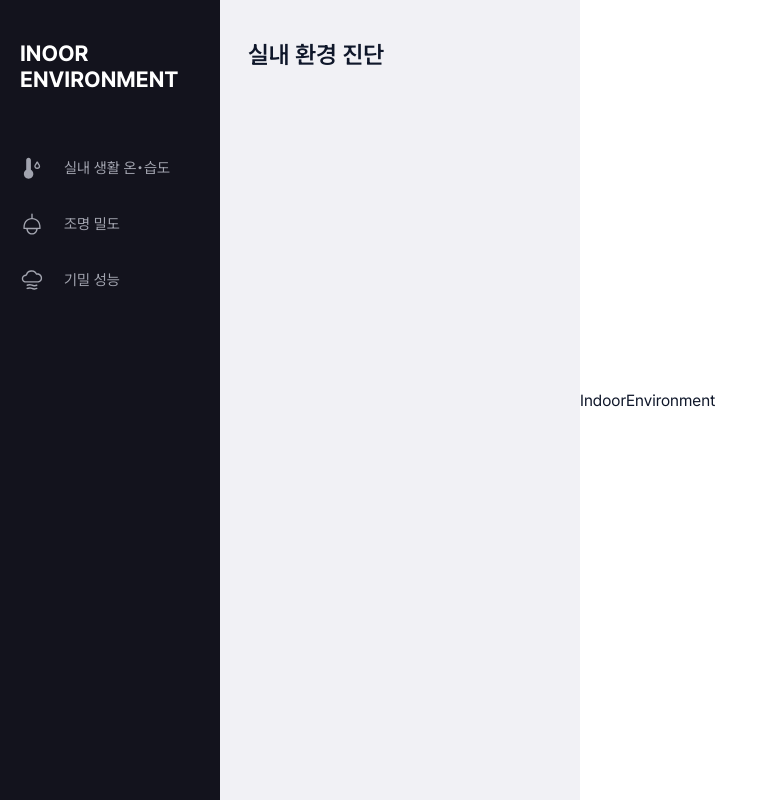
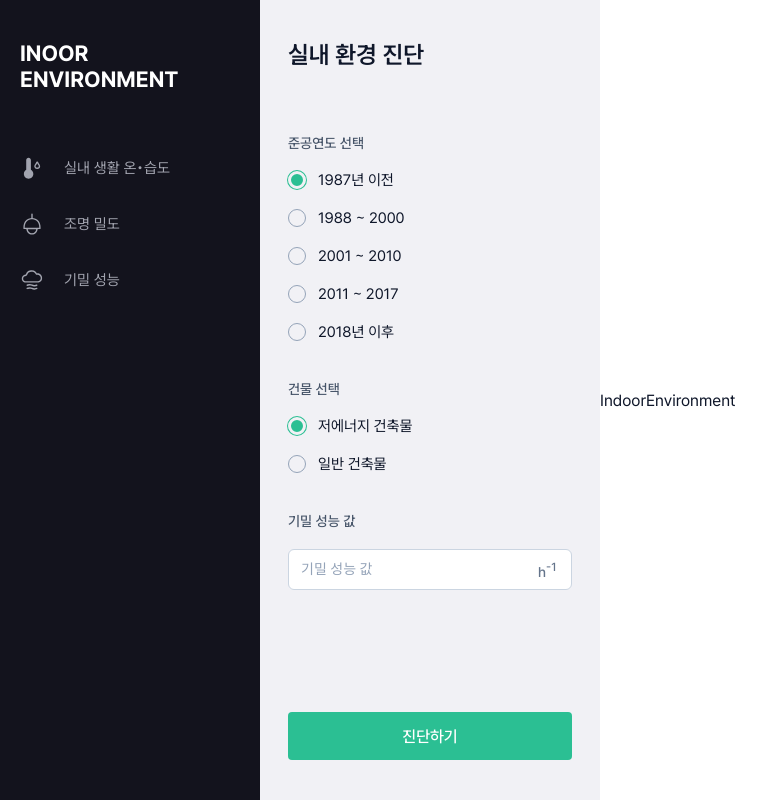
Before and after one commit to gparkkii/indoor_environment, a Next.js app: page / in a window 1280 px wide. Shown: the whole page, without its empty margins (0-777 px from the left). Built offline with nearby package versions, Linux system fonts and the light colour scheme.

Commit message:
add drawer

```diff
--- /dev/null
+++ b/src/app/(main)/_components/Button/Button.module.css
@@ -0,0 +1,12 @@
+.button {
+    display: flex;
+    align-items: center;
+    justify-content: center;
+    width: 100%;
+    height: 48px;
+    border-radius: 4px;
+    background-color: var(--color-primary);
+    font-size: 16px;
+    font-weight: 500;
+    color: var(--color-white);
+}
--- /dev/null
+++ b/src/app/(main)/_components/Button/Button.tsx
@@ -0,0 +1,10 @@
+import React from 'react';
+import styles from './Button.module.css';
+
+interface ButtonProps extends React.ButtonHTMLAttributes<HTMLButtonElement> {
+    children: React.ReactNode;
+}
+
+export default function Button({ children }: ButtonProps) {
+    return <button className={styles.button}>{children}</button>;
+}
--- a/src/app/(main)/_components/Drawer/Drawer.module.css
+++ b/src/app/(main)/_components/Drawer/Drawer.module.css
@@ -1,5 +1,10 @@
 .layout {
-    min-width: 360px;
+    display: flex;
+    flex-direction: column;
+    align-items: flex-start;
+    justify-content: flex-start;
+    gap: 60px;
+    min-width: 340px;
     height: 100vh;
     padding: 40px 28px;
     background-color: var(--color-bg);
@@ -10,7 +15,7 @@
     flex-direction: column;
     align-items: flex-start;
     justify-content: flex-start;
-    gap: 8px;
+    gap: 6px;
 }
 
 .header {
@@ -21,5 +26,37 @@
 .subheader {
     font-size: 20px;
     font-weight: 500;
+    color: var(--bluegray-700);
+}
+
+/* form */
+.form {
+    display: flex;
+    flex-direction: column;
+    align-items: flex-start;
+    justify-content: space-between;
+    width: 100%;
+    height: 100%;
+}
+
+.form > div:first-child {
+    display: flex;
+    flex-direction: column;
+    align-items: flex-start;
+    justify-content: flex-start;
+    width: 100%;
+    gap: 40px;
+}
+
+.inputbox {
+    display: flex;
+    flex-direction: column;
+    width: 100%;
+    gap: 20px;
+}
+
+.inputbox > label {
+    font-size: 14px;
+    font-weight: 500;
     color: var(--bluegray-600);
 }
--- a/src/app/(main)/_components/Drawer/Drawer.tsx
+++ b/src/app/(main)/_components/Drawer/Drawer.tsx
@@ -1,12 +1,42 @@
 'use client';
 
-import React from 'react';
+import React, { useCallback, useState } from 'react';
 import styles from './Drawer.module.css';
 import { MENU } from '@/constants/menu';
 import { useSelectedLayoutSegment } from 'next/navigation';
+import Radio from '../Radio/Radio';
+import TextInput from '../TextInput/TextInput';
+import Button from '../Button/Button';
+
+const COMPLETION_OPTION = [
+    { label: '1987년 이전', value: 1 },
+    { label: '1988 ~ 2000', value: 2 },
+    { label: '2001 ~ 2010', value: 3 },
+    { label: '2011 ~ 2017', value: 4 },
+    { label: '2018년 이후', value: 5 },
+];
+
+const BUILDING_OPTION = [
+    { label: '저에너지 건축물', value: 1 },
+    { label: '일반 건축물', value: 2 },
+];
 
 export default function Drawer() {
     const segment = useSelectedLayoutSegment();
+
+    const [year, setYear] = useState(1);
+    const [building, setBuilding] = useState(1);
+    const [airtight, setAirtight] = useState('');
+
+    const handleSubmit = useCallback(
+        (e: React.FormEvent<HTMLFormElement>) => {
+            e.preventDefault();
+            // TODO: API 요청
+            console.log(year, building, airtight);
+        },
+        [year, building, airtight]
+    );
+
     return (
         <div className={styles.layout}>
             <div className={styles.headerbox}>
@@ -15,6 +45,43 @@ export default function Drawer() {
                     {MENU.find(({ href }) => href === segment)?.title}
                 </div>
             </div>
+            <form className={styles.form} onSubmit={handleSubmit}>
+                <div>
+                    <div className={styles.inputbox}>
+                        <label>준공연도 선택</label>
+                        <Radio
+                            checked={year}
+                            option={COMPLETION_OPTION}
+                            onChange={(e) => setYear(Number(e.target.value))}
+                        />
+                    </div>
+                    <div className={styles.inputbox}>
+                        <label>건물 선택</label>
+                        <Radio
+                            checked={building}
+                            option={BUILDING_OPTION}
+                            onChange={(e) =>
+                                setBuilding(Number(e.target.value))
+                            }
+                        />
+                    </div>
+                    <div className={styles.inputbox}>
+                        <label>기밀 성능 값</label>
+                        <TextInput
+                            placeholder="기밀 성능 값"
+                            type="number"
+                            value={airtight}
+                            onChange={(e) => setAirtight(e.target.value)}
+                            unit={
+                                <p>
+                                    h<sup>-1</sup>
+                                </p>
+                            }
+                        />
+                    </div>
+                </div>
+                <Button type="submit">진단하기</Button>
+            </form>
         </div>
     );
 }
--- a/src/app/(main)/_components/Nav/Nav.module.css
+++ b/src/app/(main)/_components/Nav/Nav.module.css
@@ -4,7 +4,7 @@
     align-items: flex-start;
     justify-content: flex-start;
     min-width: 64px;
-    max-width: 220px;
+    max-width: 260px;
     height: 100vh;
     padding: 40px 0px;
     background-color: var(--color-dark);
--- /dev/null
+++ b/src/app/(main)/_components/Radio/Radio.module.css
@@ -0,0 +1,66 @@
+.radiobox {
+    display: flex;
+    flex-direction: column;
+    gap: 20px;
+}
+
+.radiobox > label {
+    position: relative;
+	display: flex;
+    flex-direction: row;
+	align-items: center;
+	gap: 12px;
+	cursor: pointer;
+    font-size: 15px;
+    text-align: left;
+    color: var(--bluegray-400);
+}
+
+.radiobox input[type=radio] {
+    -webkit-appearance: none;
+    -moz-appearance: none;
+    appearance: none;
+    width: 18px;
+    height: 18px;
+    margin: 0px;
+    border: 1px solid var(--bluegray-400);
+    border-radius: 50%;
+    outline: none;
+    cursor: pointer;
+}
+
+.radiobox > label:hover > input[type=radio]:not(:checked) {
+    border: 1px solid var(--bluegray-500);
+}
+
+.radiobox > label:hover > input[type=radio]:not(:checked):before {
+    position: absolute;
+    content: '';
+    width: 32px;
+    height: 32px;
+    top: -7px;
+    left: -7px;
+    background-color: #cbd5e13e;
+    border-radius: 100px;
+    z-index: 1;
+}
+
+
+.radiobox > label:hover > input[type=radio]:checked:before {
+    position: absolute;
+    content: '';
+    width: 32px;
+    height: 32px;
+    top: -7px;
+    left: -7px;
+    background-color: rgb(0,197,115,0.1);
+    border-radius: 100px;
+    z-index: 1;
+}
+
+
+.radiobox input[type='radio']:checked {
+    background-color: var(--color-primary);
+    border: 3px solid var(--color-bg);
+    box-shadow: 0 0 0 1px var(--color-primary);
+}
--- /dev/null
+++ b/src/app/(main)/_components/Radio/Radio.tsx
@@ -0,0 +1,27 @@
+import React from 'react';
+import styles from './Radio.module.css';
+
+interface RadioProps {
+    checked: string | number;
+    option: { label: string; value: string | number }[];
+    onChange: (e: React.ChangeEvent<HTMLInputElement>) => void;
+}
+
+export default function Radio({ option, checked, onChange }: RadioProps) {
+    return (
+        <fieldset className={styles.radiobox}>
+            {option.map(({ label, value }) => (
+                <label key={value}>
+                    <input
+                        type="radio"
+                        id={value.toString()}
+                        value={value}
+                        checked={checked === value}
+                        onChange={onChange}
+                    />
+                    <span>{label}</span>
+                </label>
+            ))}
+        </fieldset>
+    );
+}
--- /dev/null
+++ b/src/app/(main)/_components/TextInput/TextInput.module.css
@@ -0,0 +1,35 @@
+.inputbox {
+    position: relative;
+    display: inline-flex;
+    align-items: center;
+    justify-content: flex-start;
+    width: 100%;
+}
+
+.inputbox > input {
+    width: 100%;
+    border: 1px solid var(--bluegray-300);
+    padding: 10px 12px;
+    font-size: 14px;
+    font-weight: 400;
+    border-radius: 6px;
+    background-color: #FFF;
+}
+
+.inputbox > input::placeholder {
+    color: var(--bluegray-400);
+}
+
+.unit {
+    position: absolute;
+    width: 34px;
+    padding-right: 12px;
+    font-size: 14px;
+    right: 0;
+}
+
+.unit p,
+.unit sup {
+    font-weight: 500;
+    color: var(--bluegray-500);
+}
--- /dev/null
+++ b/src/app/(main)/_components/TextInput/TextInput.tsx
@@ -0,0 +1,30 @@
+import React, { InputHTMLAttributes } from 'react';
+import styles from './TextInput.module.css';
+
+interface TextInputProps extends InputHTMLAttributes<HTMLInputElement> {
+    value: string;
+    onChange: (e: React.ChangeEvent<HTMLInputElement>) => void;
+    placeholder?: string;
+    disabled?: boolean;
+    unit?: React.ReactNode;
+}
+
+export default function TextInput({
+    value,
+    onChange,
+    disabled,
+    placeholder,
+    unit,
+}: TextInputProps) {
+    return (
+        <div className={styles.inputbox}>
+            <input
+                placeholder={placeholder ?? '텍스트를 입력해주세요.'}
+                value={value}
+                onChange={(e) => onChange(e)}
+                disabled={disabled}
+            />
+            {unit && <div className={styles.unit}>{unit}</div>}
+        </div>
+    );
+}
--- a/src/app/globals.css
+++ b/src/app/globals.css
@@ -5,14 +5,15 @@
     --color-dark: #13131D;
     --color-hover: #1d1d23;
     --color-active: #2c2c34;
-    --color-primary: #B7EEBE;
-    --color-secondary: #C4C6FA;
+    --color-primary: #2BBF93;
+    --color-secondary: #a2a5f8;
     --color-nav-hover: #a2a4af;
 
     --bluegray-50: #f8fafc;
     --bluegray-100: #f1f5f9;
     --bluegray-200: #e2e8f0;
     --bluegray-300: #cbd5e1;
+    --bluegray-350: #bec7d1;
     --bluegray-400: #94a3b8;
     --bluegray-500: #64748b;
     --bluegray-600: #475569;
@@ -122,3 +123,7 @@ select {
     font-size: 16px;
     line-height: 19px;
 }
+fieldset {
+    background: none;
+    border: none;
+}
```
